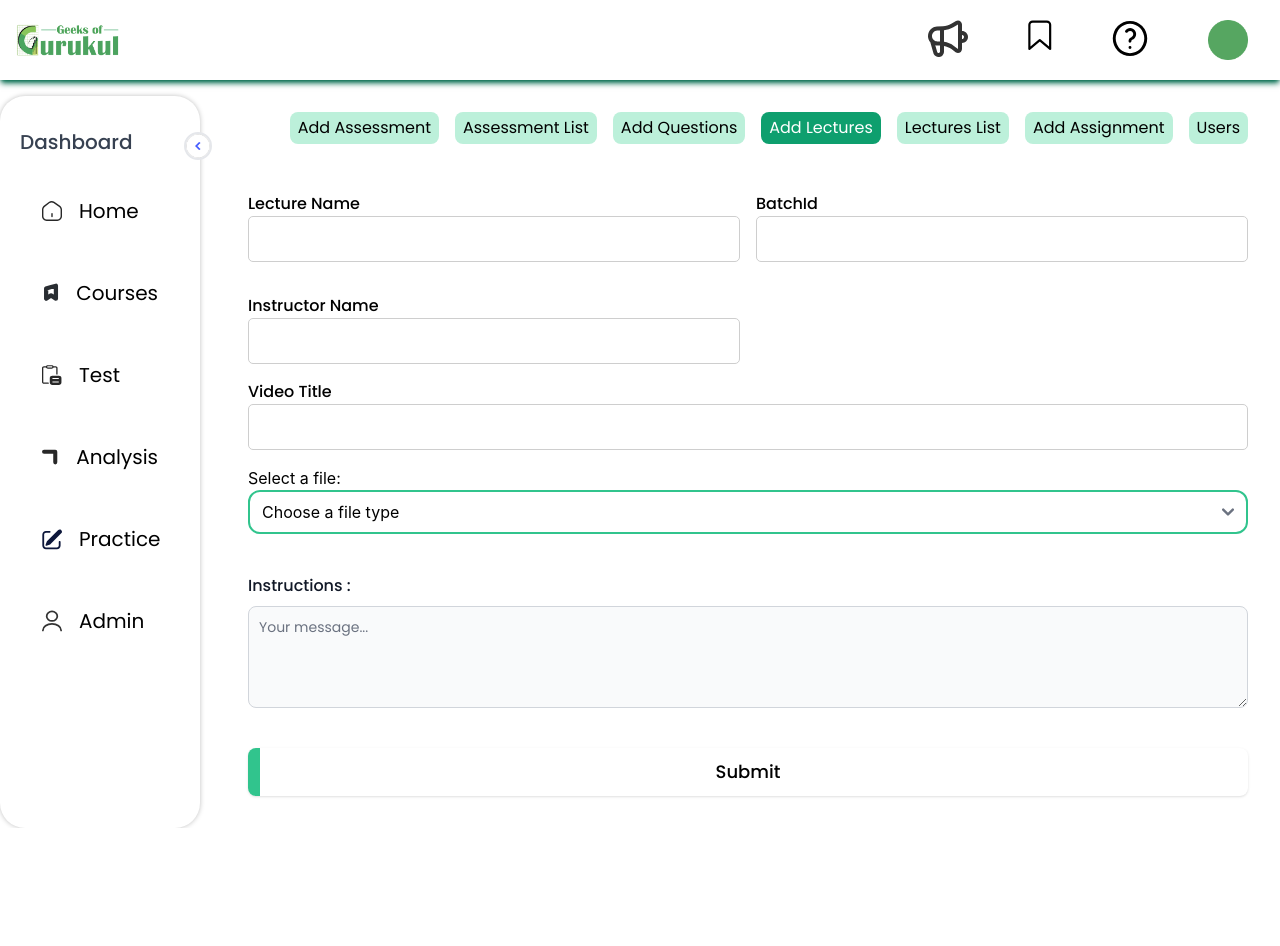
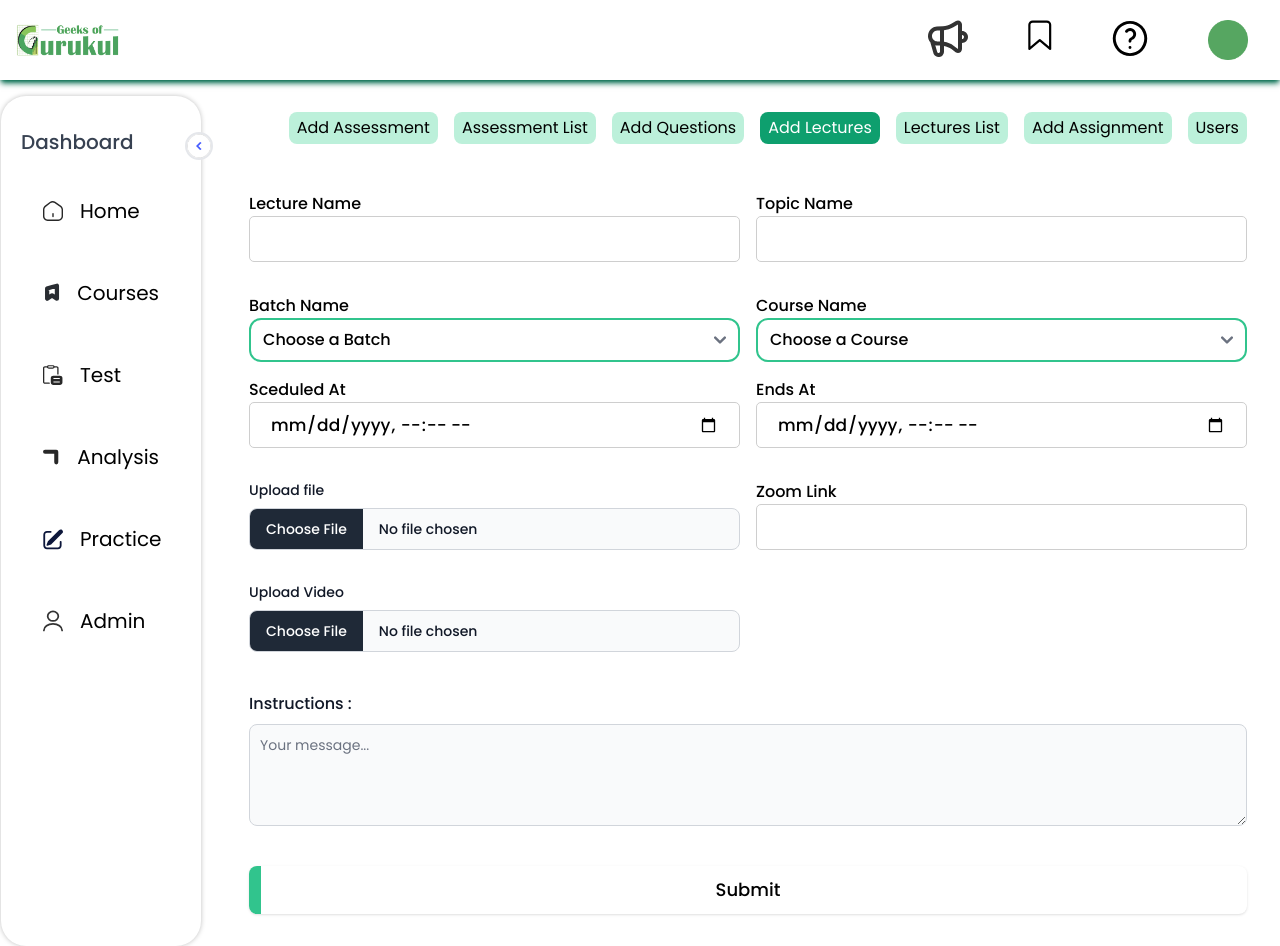
Before and after one commit to amitpaultl/geegs, a React (Create React App) app: page /dashboard/admin-pannel/add-lectures in a window 1280 px wide. Before the commit the page ends 828 px from the top, so only its background shows below. Built offline with nearby package versions, Linux system fonts and the light colour scheme.

Commit message:
Add lecture updated

```diff
--- a/src/Pages/DashBoard/AdminPannel/AddLectures/AddLectures.jsx
+++ b/src/Pages/DashBoard/AdminPannel/AddLectures/AddLectures.jsx
@@ -14,18 +14,19 @@ const AddLectures = () => {
     console.log(data);
   };
   // function for dynamic file selection
-  const [fileType, setFileType] = useState("");
+  // const [fileType, setFileType] = useState("");
 
-  const handleFileTypeChange = (event) => {
-    const selectedFileType = event.target.value;
-    setFileType(selectedFileType);
-  };
+  // const handleFileTypeChange = (event) => {
+  //   const selectedFileType = event.target.value;
+  //   setFileType(selectedFileType);
+  // };
   // function for dynamic file selection
   return (
     <div className='container p-8'>
       <form onSubmit={handleSubmit(onSubmit)}>
         <div className=' font-poppins font-medium'>
           <div className='grid grid-cols-1 md:grid-cols-2 gap-4'>
+            {/* Lecture Name */}
             <div className='addLecture'>
               <label>Lecture Name</label>
               <input
@@ -47,56 +48,157 @@ const AddLectures = () => {
                 </p>
               )}
             </div>
+            {/* Lecture Name */}
+            {/* Topic Name */}
             <div className='addLecture'>
-              <label>BatchId</label>
+              <label>Topic Name</label>
               <input
                 type='text'
                 // required
-                name='lectureName'
-                {...register("lectureName", {
-                  required: "Lecture Name is required",
+                name='topicName'
+                {...register("topicName", {
+                  required: "Topic Name is required",
                 })}
-                aria-invalid={errors.lectureName ? "true" : "false"}
+                aria-invalid={errors.topicName ? "true" : "false"}
                 // onChange={handleInputChange}
               />
-              {errors.lectureName && (
+              {errors.topicName && (
                 <p
                   className='text-red-500 font-poppins font-medium'
                   role='alert'
                 >
-                  {errors.lectureName?.message}
+                  {errors.topicName?.message}
                 </p>
               )}
             </div>
+            {/* Topic Name */}
+            {/* Batch Name */}
             <div className='addLecture'>
-              <label>Instructor Name</label>
+              <label htmlFor='batchName'>Batch Name</label>
+              <select name='batchName' {...register("batchName",{
+                  required: "Batch Name is required",
+              })}
+              aria-invalid={errors.batchName ? "true" : "false"}
+                className='w-full border-2 border-green-400 rounded-xl'>
+                <option value=''>Choose a Batch</option>
+                <option value='Batch-001'>Batch-001</option>
+                <option value='Batch-002'>Batch-002</option>
+                <option value='Batch-003'>Batch-003</option>
+              </select>
+              {errors.batchName && (
+                <p
+                  className='text-red-500 font-poppins font-medium'
+                  role='alert'
+                >
+                  {errors.batchName?.message}
+                </p>
+              )}
+            </div>
+            {/* Batch Name */}
+            {/* Course Name */}
+            <div className='addLecture'>
+              <label htmlFor='courseName'>Course Name</label>
+              <select name="courseName"
+              {...register("courseName",{
+                required: "Course Name is required",
+            })}
+            aria-invalid={errors.courseName ? "true" : "false"}
+                className='w-full border-2 border-green-400 rounded-xl'>
+                <option value=''>Choose a Course</option>
+                <option value='Python'>Python</option>
+                <option value='DataScience'>Data Science</option>
+                <option value='CodingChamps'>Coding Champs</option>
+              </select>
+              {errors.courseName && (
+                <p
+                  className='text-red-500 font-poppins font-medium'
+                  role='alert'
+                >
+                  {errors.courseName?.message}
+                </p>
+              )}
+            </div>
+            {/* Course Name */}
+            {/* Sceduled At */}
+            <div className='addLecture'>
+              <label>Sceduled At</label>
               <input
                 // required
-                type='text'
-                name='instructorName'
+                type='datetime-local'
+                name='sceduledAt'
                 // onChange={handleInputChange}
-                {...register("instructorName", {
-                  required: "Provide Instructor Name",
+                {...register("sceduledAt", {
+                  required: "Select A Date",
                 })}
-                aria-invalid={errors.instructorName ? "true" : "false"}
+                aria-invalid={errors.sceduledAt ? "true" : "false"}
               />
-              {errors.instructorName && (
+              {errors.sceduledAt && (
                 <p
                   role='alert'
                   className='text-red-500 font-poppins font-medium'
                 >
-                  {errors.instructorName?.message}
+                  {errors.sceduledAt?.message}
                 </p>
               )}
             </div>
-          </div>
-
-          <div className='col-span-12 md:col-span-6'>
+            {/* Sceduled At */}
+            {/* Ends At */}
             <div className='addLecture'>
-              <label>Video Title</label>
+              <label>Ends At</label>
               <input
                 // required
-                type='text'
+                type='datetime-local'
+                name='endsAt'
+                // onChange={handleInputChange}
+                {...register("endsAt", {
+                  required: "Select A Date",
+                })}
+                aria-invalid={errors.endsAt ? "true" : "false"}
+              />
+              {errors.endsAt && (
+                <p
+                  role='alert'
+                  className='text-red-500 font-poppins font-medium'
+                >
+                  {errors.endsAt?.message}
+                </p>
+              )}
+            </div>
+            {/* Ends At */}
+            {/* Attachment File */}
+            <div class='w-full font-poppins'>
+              <label
+                class='block mb-2 text-sm font-medium text-gray-900 dark:text-gray-300'
+                for='file_input'
+              >
+                Upload file
+              </label>
+              <input
+                class='block w-full text-sm text-gray-900 border border-gray-300 rounded-lg cursor-pointer bg-gray-50 dark:text-gray-400 focus:outline-none dark:bg-gray-700 dark:border-gray-600 dark:placeholder-gray-400'
+                id='fileInput'
+                name='fileInput'
+                type='file'
+                {...register("fileInput", {
+                  required: "File is required",
+                })}
+                aria-invalid={errors.fileInput ? "true" : "false"}
+              />
+              {errors.fileInput && (
+                <p
+                  role='alert'
+                  className='text-red-500 font-poppins font-medium'
+                >
+                  {errors.fileInput?.message}
+                </p>
+              )}
+            </div>
+            {/* Attachment File */}
+            {/* Zoom Link */}
+            <div className='addLecture'>
+              <label>Zoom Link</label>
+              <input
+                // required
+                type='url'
                 name='videoTitle'
                 // onChange={handleInputChange}
                 {...register("videoTitle", {
@@ -113,48 +215,40 @@ const AddLectures = () => {
                 </p>
               )}
             </div>
+            {/* Zoom Link */}
+            {/* Upload Video */}
+            <div class='w-full font-poppins'>
+              <label
+                class='block mb-2 text-sm font-medium text-gray-900 dark:text-gray-300'
+                for='file_input'
+              >
+                Upload Video
+              </label>
+              <input
+                class='block w-full text-sm text-gray-900 border border-gray-300 rounded-lg cursor-pointer bg-gray-50 dark:text-gray-400 focus:outline-none dark:bg-gray-700 dark:border-gray-600 dark:placeholder-gray-400'
+                id='fileInput'
+                name='fileInput'
+                type='file'
+                accept='.mp4'
+                {...register("fileInput", {
+                  required: "File is required",
+                })}
+                aria-invalid={errors.fileInput ? "true" : "false"}
+              />
+              {errors.fileInput && (
+                <p
+                  role='alert'
+                  className='text-red-500 font-poppins font-medium'
+                >
+                  {errors.fileInput?.message}
+                </p>
+              )}
+            </div>
+            {/* Upload Video */}
           </div>
         </div>
         {/* Select File type */}
-        <div className='addLecture'>
-          <label htmlFor='file-input'>Select a file:</label>
-          <select
-            onChange={handleFileTypeChange}
-            className='w-full border-2 border-green-400 rounded-xl'
-          >
-            <option value=''>Choose a file type</option>
-            <option value='.pdf'>PDF</option>
-            <option value='.pptx'>PowerPoint/PPTX</option>
-            <option value='.mp4'>Video</option>
-          </select>
-          {fileType && (
-            <div className='my-4'>
-              <div class='flex w-64 items-center justify-center bg-grey-lighter'>
-                <label class='w-64 flex flex-col items-center px-4 py-6 bg-green-400 text-blue rounded-lg shadow-lg tracking-wide uppercase border border-blue cursor-pointer hover:bg-blue hover:text-white'>
-                  <svg
-                    class='w-8 h-8'
-                    fill='currentColor'
-                    xmlns='http://www.w3.org/2000/svg'
-                    viewBox='0 0 20 20'
-                  >
-                    <path d='M16.88 9.1A4 4 0 0 1 16 17H5a5 5 0 0 1-1-9.9V7a3 3 0 0 1 4.52-2.59A4.98 4.98 0 0 1 17 8c0 .38-.04.74-.12 1.1zM11 11h3l-4-4-4 4h3v3h2v-3z' />
-                  </svg>
-                  <span class='mt-2 text-base leading-normal'>
-                    {`Select a ${fileType} file`}
-                  </span>
-
-                  <input
-                    className='addLecture hidden'
-                    id='file-input'
-                    name='file-input'
-                    type='file'
-                    accept={fileType}
-                  />
-                </label>
-              </div>
-            </div>
-          )}
-        </div>
+        <div className='addLecture'></div>
         {/* Select File type */}
 
         {/* Text Area */}
```
